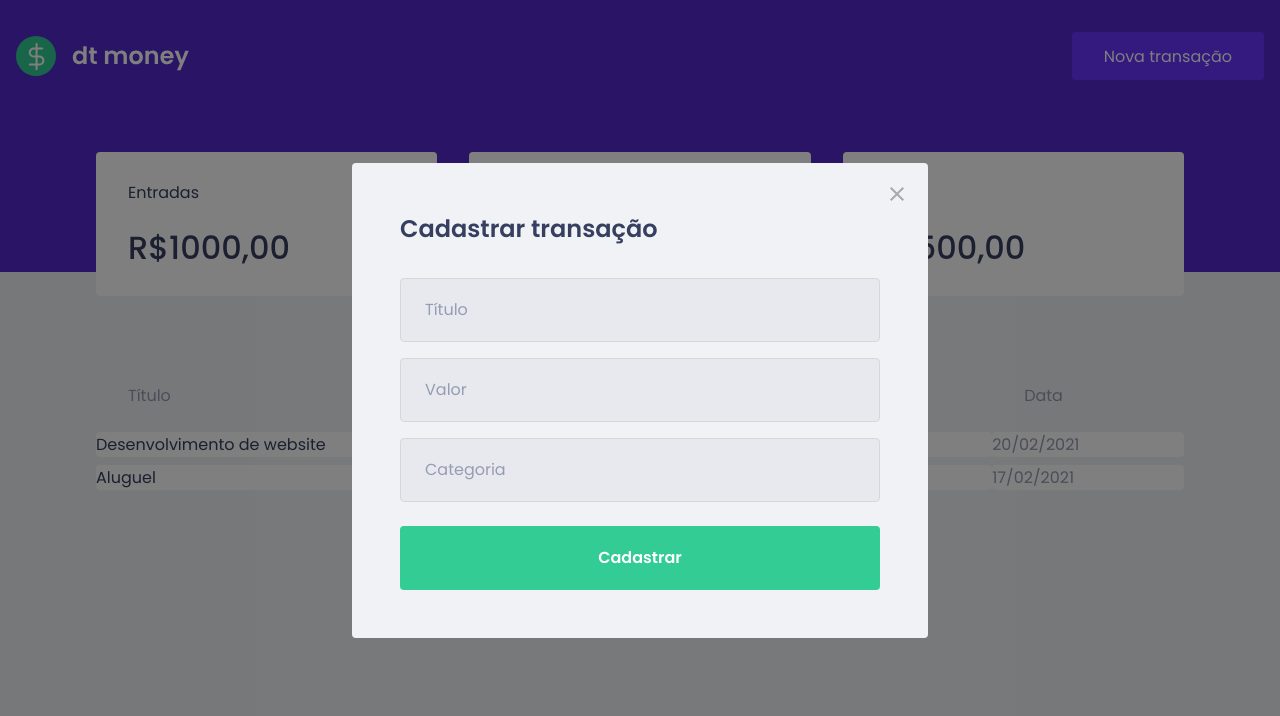
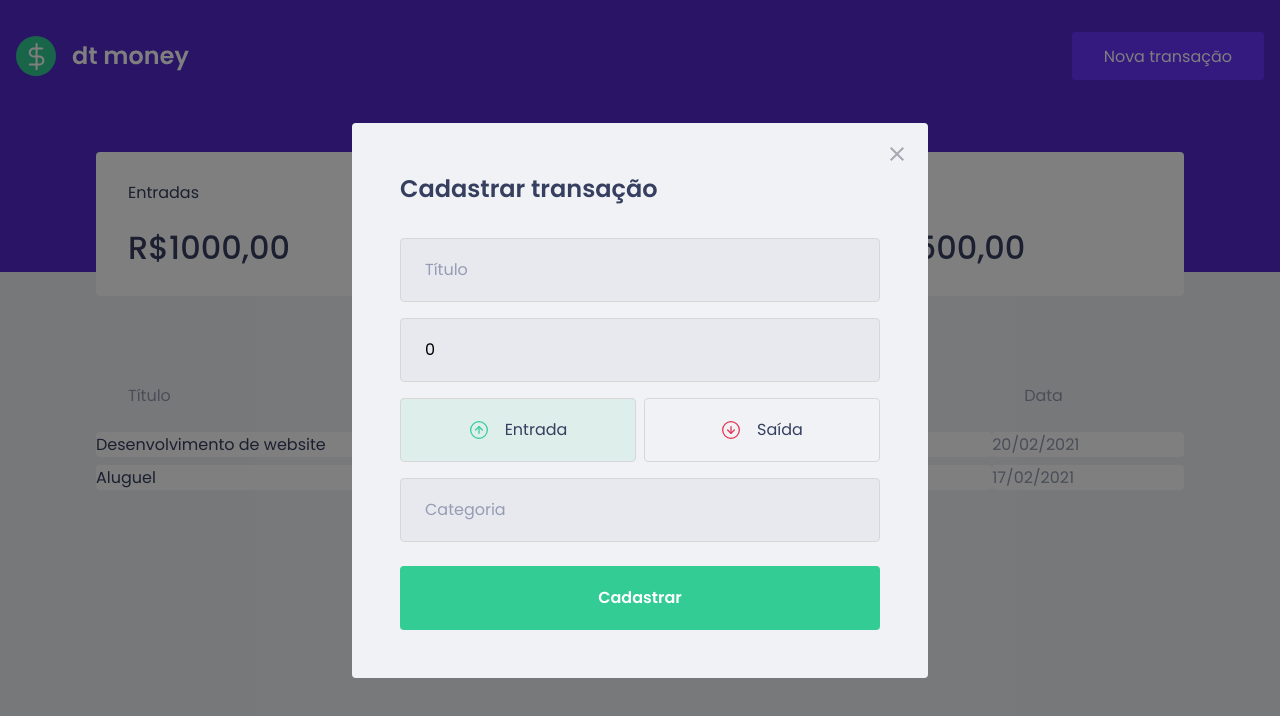
Before and after one commit to eduardojrsilva/dtmoney, a React (Create React App) app in the folder dtmoney/: page / in a window 1280 px wide. Both pictures are taken after a click on the button "Nova transação". Shown: the top 716 px of the page. Built offline with nearby package versions, Linux system fonts and the light colour scheme; no server answers; what miragejs would draw is missing.

Commit message:
finalizing form

```diff
--- a/dtmoney/package.json
+++ b/dtmoney/package.json
@@ -5,6 +5,7 @@
   "dependencies": {
     "axios": "^0.26.1",
     "miragejs": "^0.1.43",
+    "polished": "^4.2.2",
     "react": "^18.0.0",
     "react-dom": "^18.0.0",
     "react-modal": "^3.14.4",
--- a/dtmoney/src/components/NewTransactionModal/index.tsx
+++ b/dtmoney/src/components/NewTransactionModal/index.tsx
@@ -1,6 +1,12 @@
+import { FormEvent, useState } from 'react';
 import Modal from 'react-modal';
+import incomeImg from '../../assets/income.svg';
+import outcomeImg from '../../assets/outcome.svg';
 import closeImg from '../../assets/close.svg';
-import { Container } from './styles';
+
+import { api } from '../../services/api';
+
+import { Container, TransactionTypeContainer, RadioBox } from './styles';
 
 interface NewTransactionModalProps {
   isOpen: boolean;
@@ -8,6 +14,24 @@ interface NewTransactionModalProps {
 }
 
 export function NewTransactionModal({ isOpen, onRequestClose}: NewTransactionModalProps) {
+  const [title, setTitle] = useState('');
+  const [value, setValue] = useState(0);
+  const [type, setType] = useState('deposit');
+  const [category, setCategory] = useState('');
+
+  function handleCreateNewTransaction(event: FormEvent) {
+    event.preventDefault();
+
+    const data = {
+      title,
+      value,
+      category,
+      type,
+    };
+
+    api.post('/transactions', data);
+  }
+
   return (
     <Modal
       isOpen={isOpen}
@@ -23,14 +47,49 @@ export function NewTransactionModal({ isOpen, onRequestClose}: NewTransactionMod
         <img src={closeImg} alt="Fechar modal" />
       </button>
 
-      <Container>
+      <Container onSubmit={handleCreateNewTransaction}>
         <h2>Cadastrar transação</h2>
 
-        <input placeholder="Título" />
+        <input
+          placeholder="Título"
+          value={title}
+          onChange={event => setTitle(event.target.value)}
+        />
 
-        <input type="number" placeholder="Valor" />
+        <input
+          type="number"
+          placeholder="Valor"
+          value={value}
+          onChange={event => setValue(Number(event.target.value))}
+        />
 
-        <input placeholder="Categoria" />
+        <TransactionTypeContainer>
+          <RadioBox
+            type="button"
+            onClick={() => { setType('deposit'); }}
+            isActive={type === 'deposit'}
+            activeColor="green"
+          >
+            <img src={incomeImg} alt="Entrada" />
+            <span>Entrada</span>
+          </RadioBox>
+
+          <RadioBox
+            type="button"
+            onClick={() => { setType('withdraw'); }}
+            isActive={type === 'withdraw'}
+            activeColor="red"
+          >
+            <img src={outcomeImg} alt="Saída" />
+            <span>Saída</span>
+          </RadioBox>
+        </TransactionTypeContainer>
+
+        <input
+          placeholder="Categoria"
+          value={category}
+          onChange={event => setCategory(event.target.value)}
+        />
 
         <button type="submit">Cadastrar</button>
       </Container>
--- a/dtmoney/src/components/NewTransactionModal/styles.ts
+++ b/dtmoney/src/components/NewTransactionModal/styles.ts
@@ -1,4 +1,5 @@
 import styled from "styled-components";
+import { darken, transparentize } from "polished";
 
 export const Container = styled.form`
   h2 {
@@ -47,3 +48,53 @@ export const Container = styled.form`
     }
   }
 `;
+
+export const TransactionTypeContainer = styled.div`
+  margin: 1rem 0;
+  display: grid;
+  grid-template-columns: 1fr 1fr;
+  gap: 0.5rem;
+`;
+
+interface RadioBoxProps {
+  isActive: boolean;
+  activeColor: 'green' | 'red';
+}
+
+const colors = {
+  green: '#33cc95',
+  red: '#e52e4d'
+}
+
+export const RadioBox = styled.button<RadioBoxProps>`
+  height: 4rem;
+  border: 1px solid #d7d7d7;
+  border-radius: 0.25rem;
+
+  background: ${(props) => props.isActive
+    ? transparentize(0.9, colors[props.activeColor])
+    : 'transparent'
+  };
+
+  display: flex;
+  align-items: center;
+  justify-content: center;
+
+  transition: border-color 0.2s;
+
+  &:hover {
+    border-color: ${darken(0.1, '#d7d7d7')};
+  }
+
+  img {
+    width: 20px;
+    height: 20px;
+  }
+
+  span {
+    display: inline-block;
+    margin-left: 1rem;
+    font-size: 1rem;
+    color: var(--text-title);
+  }
+`;
```
